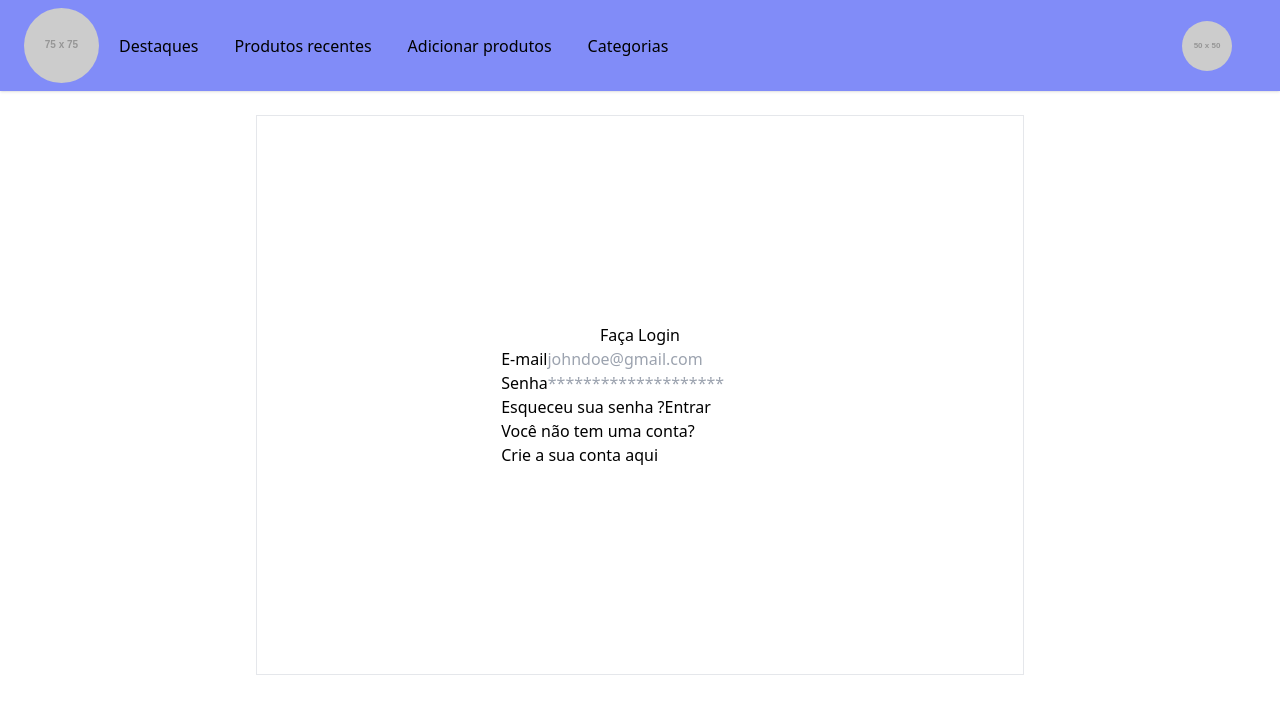
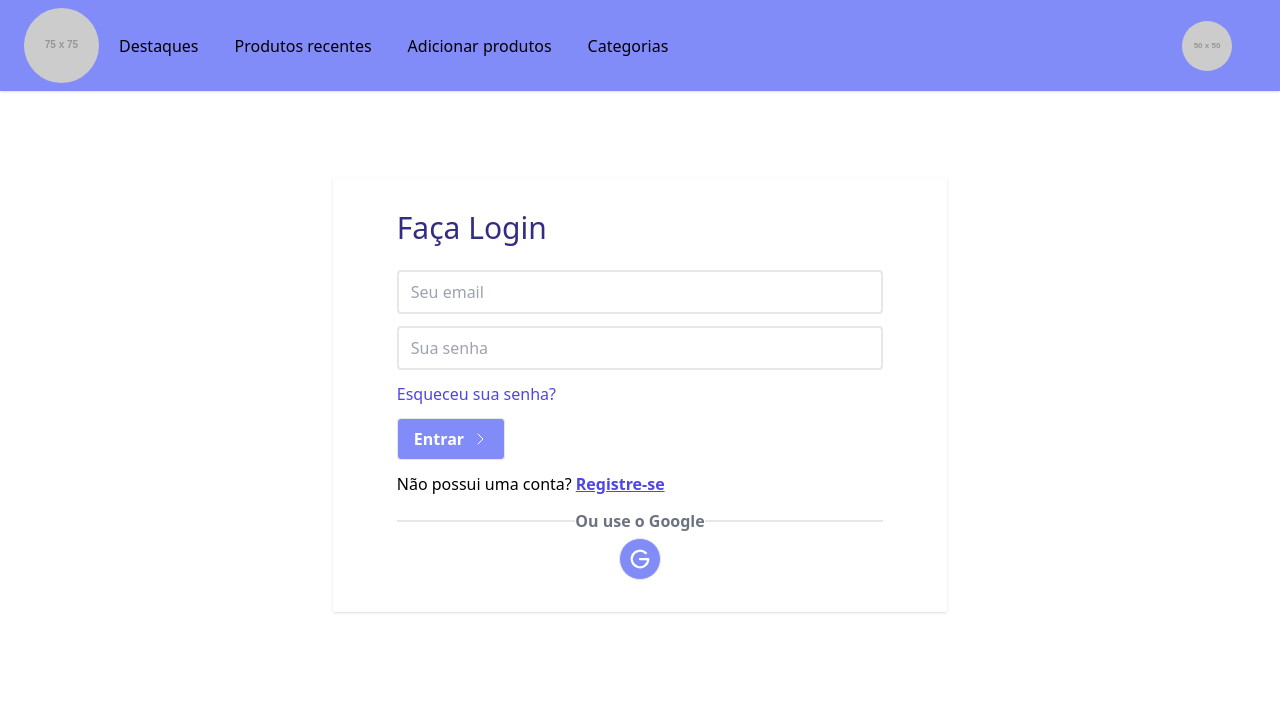
Before and after one commit to machado001/marketplace, a React (Vite) app in the folder react-marketplace/: page /login in a window 1280 px wide. Shown: the top 714 px of the page. Built offline with nearby package versions, Linux system fonts and the light colour scheme.

Commit message:
header updates plus google auth with popup

```diff
--- a/react-marketplace/src/components/Login/index.jsx
+++ b/react-marketplace/src/components/Login/index.jsx
@@ -1,7 +1,10 @@
 import { useState } from 'react'
 import { Link } from 'react-router-dom'
+import { CaretRight, GoogleLogo } from 'phosphor-react'
+
 import { useSignInWithEmailAndPassword } from 'react-firebase-hooks/auth'
 import { auth } from '../../services/fireBaseConfig'
+import { GoogleAuthProvider, signInWithPopup } from 'firebase/auth'
 
 export function Login() {
   const [email, setEmail] = useState('')
@@ -9,9 +12,24 @@ export function Login() {
   const [signInWithEmailAndPassword, user, loading, error] =
     useSignInWithEmailAndPassword(auth)
 
-  function handleLogin(e) {
-    e.preventDefault()
+  function handleGoogleSignup() {
+    const provider = new GoogleAuthProvider()
+    signInWithPopup(auth, provider)
+      .then((result) => {
+        console.log(result)
+      })
+      .catch((error) => {
+        console.log(error)
+      })
+  }
+  function handleLogin() {
     signInWithEmailAndPassword(email, password)
+      .then((result) => {
+        console.log(result)
+      })
+      .catch((error) => {
+        console.log(error)
+      })
   }
 
   if (user) {
@@ -19,44 +37,72 @@ export function Login() {
   }
 
   return (
-    <div className="border md:w-3/5 w-4/5 mx-auto my-6 h-[70vh] flex flex-col items-center justify-center">
-      <header className="">
-        <h1 className="">Faça Login</h1>
+    <div className="md:w-3/5 w-4/5 mx-auto my-6 h-[70vh] flex flex-col items-center justify-center">
+      <div className=" shadow w-4/5 py-4 md:py-8 md:px-16 px-4">
+        <header>
+          <h1 className="text-3xl w-full mb-6 text-indigo-900">Faça Login</h1>
         </header>
-
-      <form>
-        <div className="">
-          <label htmlFor="email">E-mail</label>
+        <form className="">
+          <div className="mb-3">
             <input
               type="text"
               name="email"
               id="email"
-            placeholder="johndoe@gmail.com"
+              placeholder="Seu email"
               onChange={(e) => setEmail(e.target.value)}
+              className="outline-0 border-2 rounded px-3 py-2 w-full"
             />
           </div>
-
-        <div className="">
-          <label htmlFor="password">Senha</label>
+          <div className="mb-3">
             <input
               type="password"
               name="password"
               id="password"
-            placeholder="********************"
+              placeholder="Sua senha"
               onChange={(e) => setPassword(e.target.value)}
+              className="outline-0 border-2 rounded px-3 py-2 w-full"
             />
           </div>
-
-        <a href="#">Esqueceu sua senha ?</a>
-
-        <button className="" onClick={handleLogin}>
-          Entrar
+          <p className="mb-3">
+            <a className="text-indigo-600" href="#">
+              Esqueceu sua senha?
+            </a>
+          </p>
+          <button
+            className="px-4 py-2 border bg-indigo-400 rounded mb-3"
+            onClick={handleLogin}
+            type="button"
+          >
+            <div className="flex items-center">
+              <p className="pr-2 text-white font-bold">Entrar</p>
+              <CaretRight className="text-white" />
+            </div>
           </button>
-        <div className="">
-          <p>Você não tem uma conta?</p>
-          <Link to="/register">Crie a sua conta aqui</Link>
+          <div className="md:flex md:items-center mb-6">
+            <p>Não possui uma conta? </p>
+            <Link
+              className="md:ml-1 text-indigo-600 underline font-semibold"
+              to="/register"
+            >
+              Registre-se
+            </Link>
+          </div>
+          <div className="border relative mb-4">
+            <div className="absolute inset-x-1/2 translate-y-[-50%] translate-x-[-50%] font-semibold text-gray-500 bg-white text-center w-[130px]">
+              <p>Ou use o Google</p>
+            </div>
+          </div>
+          <div className="w-full flex justify-center">
+            <button
+              type="button"
+              className="border rounded-full p-2 bg-indigo-400 hover:scale-110 transition-transform"
+              onClick={handleGoogleSignup}
+            >
+              <GoogleLogo size={24} weight="bold" className="text-white" />
+            </button>
           </div>
         </form>
       </div>
+    </div>
   )
 }
--- a/react-marketplace/src/components/Register/index.jsx
+++ b/react-marketplace/src/components/Register/index.jsx
@@ -6,50 +6,73 @@ import { auth } from '../../services/fireBaseConfig'
 export function Register() {
   const [email, setEmail] = useState('')
   const [password, setPassword] = useState('')
+  const [name, setName] = useState('')
   const [createUserWithEmailAndPassword, user, loading, error] =
     useCreateUserWithEmailAndPassword(auth)
 
   function handleSignUp(e) {
     e.preventDefault()
     createUserWithEmailAndPassword(email, password)
+      .then((result) => {
+        console.log(result)
+      })
+      .catch((error) => console.log(error))
   }
   return (
-    <div className="container">
+    <div className="md:w-3/5 w-4/5 mx-auto my-6 h-[70vh] flex flex-col items-center justify-center">
+      <div className=" shadow w-4/5 py-4 md:py-8 md:px-16 px-4 ">
         <header className="header">
-        <span>Por favor digite suas informações de cadastro</span>
+          <h1 className="text-3xl w-full mb-6 text-indigo-900">Registre-se</h1>
         </header>
-
         <form>
-        <div className="inputContainer">
-          <label htmlFor="email">E-mail</label>
+          <div className="mb-3">
+            <input
+              type="text"
+              name="name"
+              id="name"
+              placeholder="Seu nome"
+              onChange={(e) => setName(e.target.value)}
+              className="outline-0 border-2 rounded px-3 py-2 w-full"
+            />
+          </div>
+          <div className="mb-3">
             <input
               type="text"
               name="email"
               id="email"
-            placeholder="johndoe@gmail.com"
+              placeholder="Seu email"
               onChange={(e) => setEmail(e.target.value)}
+              className="outline-0 border-2 rounded px-3 py-2 w-full"
             />
           </div>
-
-        <div className="inputContainer">
-          <label htmlFor="password">Senha</label>
+          <div className="mb-3">
             <input
               type="password"
               name="password"
               id="password"
-            placeholder="********************"
+              placeholder="Sua senha"
               onChange={(e) => setPassword(e.target.value)}
+              className="outline-0 border-2 rounded px-3 py-2 w-full"
             />
           </div>
-
-        <button className="button" onClick={handleSignUp}>
-          Cadastrar
+          <button
+            className="px-4 py-2 border bg-indigo-400 rounded mb-3"
+            onClick={handleSignUp}
+            type="button"
+          >
+            <p className="pr-2 text-white font-bold">Cadastrar</p>
           </button>
-        <div className="footer">
-          <p>Você já tem uma conta?</p>
-          <Link to="/">Acesse sua conta aqui</Link>
+          <div className="md:flex md:items-center mb-4">
+            <p>Já possui uma conta?</p>
+            <Link
+              className="md:ml-1 text-indigo-600 font-semibold underline"
+              to="/login"
+            >
+              Acesse aqui
+            </Link>
           </div>
         </form>
       </div>
+    </div>
   )
 }
--- a/react-marketplace/src/services/fireBaseConfig.js
+++ b/react-marketplace/src/services/fireBaseConfig.js
@@ -1,19 +1,19 @@
 // Import the functions you need from the SDKs you need
-import { initializeApp } from "firebase/app";
+import { initializeApp } from 'firebase/app'
 import { getAuth } from 'firebase/auth'
 // TODO: Add SDKs for Firebase products that you want to use
 // https://firebase.google.com/docs/web/setup#available-libraries
 
 // Your web app's Firebase configuration
 const firebaseConfig = {
-  apiKey: "AIzaSyCivo4hRkWD8wrvkIxZJanDO5PXd9iUiLU",
-  authDomain: "auth-mktplace.firebaseapp.com",
-  projectId: "auth-mktplace",
-  storageBucket: "auth-mktplace.appspot.com",
-  messagingSenderId: "564694763378",
-  appId: "1:564694763378:web:e8ba2f8683992b10d83feb"
-};
+  apiKey: 'AIzaSyCivo4hRkWD8wrvkIxZJanDO5PXd9iUiLU',
+  authDomain: 'auth-mktplace.firebaseapp.com',
+  projectId: 'auth-mktplace',
+  storageBucket: 'auth-mktplace.appspot.com',
+  messagingSenderId: '564694763378',
+  appId: '1:564694763378:web:e8ba2f8683992b10d83feb',
+}
 
 // Initialize Firebase
-const app = initializeApp(firebaseConfig);
-export const auth = getAuth(app);
+const app = initializeApp(firebaseConfig)
+export const auth = getAuth(app)
```
Lines whose indentation alone changed are shown as unchanged.
